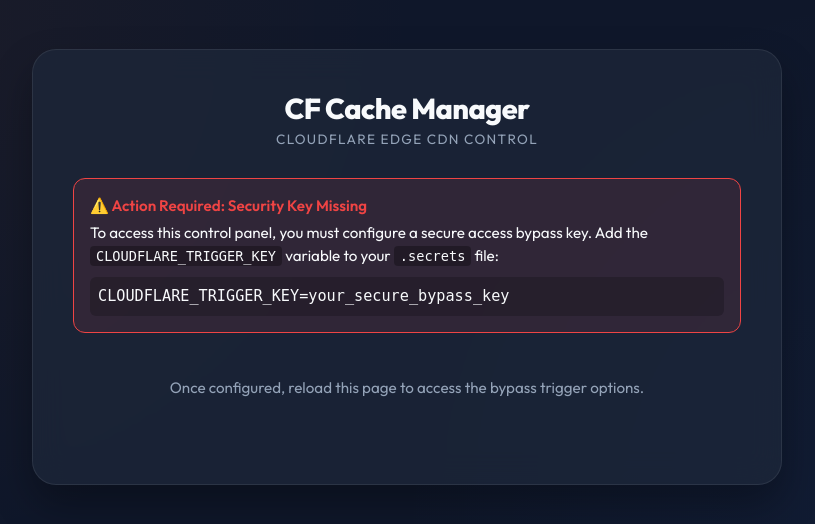
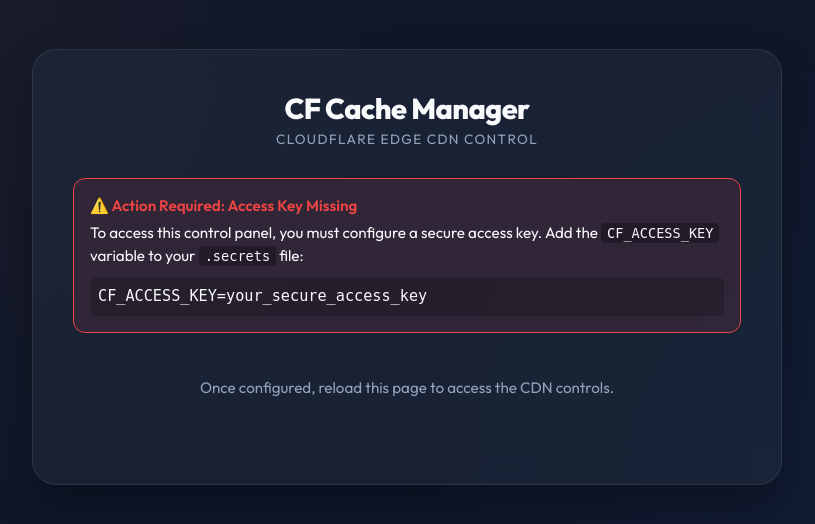
Before and after one commit to DrShivang/CF-Manager, a PHP site: page / in a window 1280 px wide. Shown: the part 133-657 px from the top of the page, without its empty margins (233-1048 px from the left). Run offline with PHP 8.4, Linux system fonts and the light colour scheme.

Commit message:
Refactor authorization terminology to CF_ACCESS_KEY and harden .htaccess safety

```diff
--- a/index.php
+++ b/index.php
@@ -3,7 +3,7 @@
  * Cloudflare Cache & Development Control Panel
  *
  * Secure web interface to interact with cf-helper.py.
- * Requires a CLOUDFLARE_TRIGGER_KEY defined in .secrets or .env.local to access.
+ * Requires a CF_ACCESS_KEY defined in .secrets or .env.local to access.
  */
 session_start();
 
@@ -37,9 +37,9 @@ $envLocal = loadEnvSecrets(__DIR__ . '/.env.local');
 $envBase = loadEnvSecrets(__DIR__ . '/.env');
 
 // Retrieve trigger key
-$triggerKey = $secrets['CLOUDFLARE_TRIGGER_KEY']
-           ?? $envLocal['CLOUDFLARE_TRIGGER_KEY']
-           ?? $envBase['CLOUDFLARE_TRIGGER_KEY']
+$triggerKey = $secrets['CF_ACCESS_KEY']
+           ?? $envLocal['CF_ACCESS_KEY']
+           ?? $envBase['CF_ACCESS_KEY']
            ?? '';
 
 // Retrieve project name
@@ -67,7 +67,7 @@ if ($_SERVER['REQUEST_METHOD'] === 'POST' && isset($_POST['key'])) {
         header("Location: ?action=status");
         exit;
     } else {
-        $loginError = "Invalid Security Key.";
+        $loginError = "Invalid Access Key.";
     }
 }
 
@@ -408,25 +408,25 @@ if ($isAuthenticated) {
         <?php if (!$isConfigured): ?>
             <!-- Setup Warning Screen -->
             <div class="warning-banner">
-                <div class="warning-title">⚠️ Action Required: Security Key Missing</div>
-                To access this control panel, you must configure a secure access bypass key. Add the <code>CLOUDFLARE_TRIGGER_KEY</code> variable to your <code>.secrets</code> file:
+                <div class="warning-title">⚠️ Action Required: Access Key Missing</div>
+                To access this control panel, you must configure a secure access key. Add the <code>CF_ACCESS_KEY</code> variable to your <code>.secrets</code> file:
                 <div style="margin-top: 10px; font-family: monospace; background: rgba(0,0,0,0.2); padding: 8px; border-radius: 6px;">
-                    CLOUDFLARE_TRIGGER_KEY=your_secure_bypass_key
+                    CF_ACCESS_KEY=your_secure_access_key
                 </div>
             </div>
             <div class="auth-card" style="margin-top: 20px;">
-                <p class="auth-desc">Once configured, reload this page to access the bypass trigger options.</p>
+                <p class="auth-desc">Once configured, reload this page to access the CDN controls.</p>
             </div>
 
         <?php elseif (!$isAuthenticated): ?>
             <!-- Authentication Gate Screen -->
             <div class="auth-card">
                 <div class="auth-icon">🔒</div>
-                <h2 class="auth-title">Security Verification</h2>
-                <p class="auth-desc">This control panel is private. Enter your security key to access CDN controls.</p>
+                <h2 class="auth-title">Access Verification</h2>
+                <p class="auth-desc">This control panel is private. Enter your Access Key to access CDN controls.</p>
 
                 <form method="POST" class="form-group">
-                    <input type="password" name="key" placeholder="Enter Security Key" required autocomplete="off" class="form-input">
+                    <input type="password" name="key" placeholder="Enter Access Key" required autocomplete="off" class="form-input">
                     <button type="submit" class="btn btn-primary">Verify Access</button>
                 </form>
                 <?php if ($loginError): ?>
```
Also changed, not shown: .htaccess, README.md, 1 other file.
